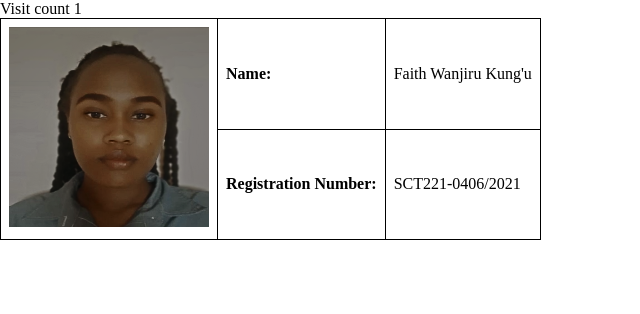
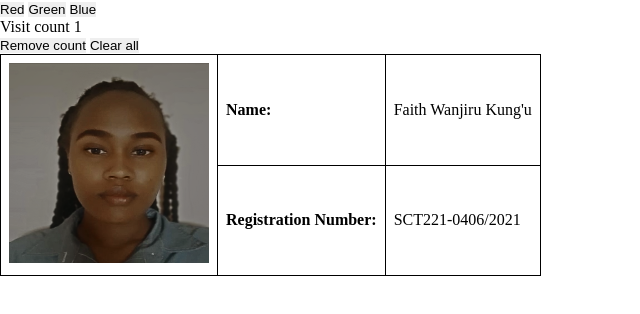
Before and after one commit to ladygit-comits/Assignment, a plain HTML site: page index.html in a window 1280 px wide. Shown: the whole page, without its empty margins (0-640 px from the left). Drawn offline with Linux system fonts and the light colour scheme.

Commit message:
Add two new buttons

```diff
--- a/index.html
+++ b/index.html
@@ -4,7 +4,7 @@
     <meta charset="UTF-8">
     <meta name="viewport" content="width=device-width, initial-scale=1.0">
     <link rel="stylesheet" type="text/css" href="index.css">
-    <title>Document</title>
+    <title>Local Storage</title>
 
     <script type="text/javascript">
         const localStorage = window.localStorage;
@@ -13,21 +13,38 @@
         const count = localStorage.getItem("visitCount") || 0;
         const newCount = parseInt(count) + 1;
         localStorage.setItem("visitCount", newCount);
+        }
         updateDOM();
-        }
         };
         const updateDOM = () => {
         const count = localStorage.getItem("visitCount") || 0;
+        const storedPreferences = localStorage.getItem("preference");
+        const preference = storedPreferences
+        ? JSON.parse(storedPreferences)
+        : {};
         document.getElementById(
         "visitCount"
         ).innerHTML = `Visit count ${count}`;
+        document.body.style.background = preference.color || "white";
+        };
+        const setColorPreference = color => {
+        const localStorage = window.localStorage;
+        const preference = { color }
+        localStorage.setItem("preference", JSON.stringify(preference));
+        updateDOM();
         };
         </script>
 </head>
 
 <body onload="initialize()">
+    <button type="button" onclick="setColorPreference('red')">Red</button>
+    <button type="button"
+   onclick="setColorPreference('green')">Green</button>
+    <button type="button"
+   onclick="setColorPreference('blue')">Blue</button>
     <div id="visitCount"></div>
-
+    <button type="button" onclick="removeCount()">Remove count</button>
+    <button type="button" onclick="clearAll()">Clear all</button>
   <table>
     <tr>
         <th rowspan="2"><img src="passport.png" alt="Passport Photo" width="200" height="200"></th>
```
